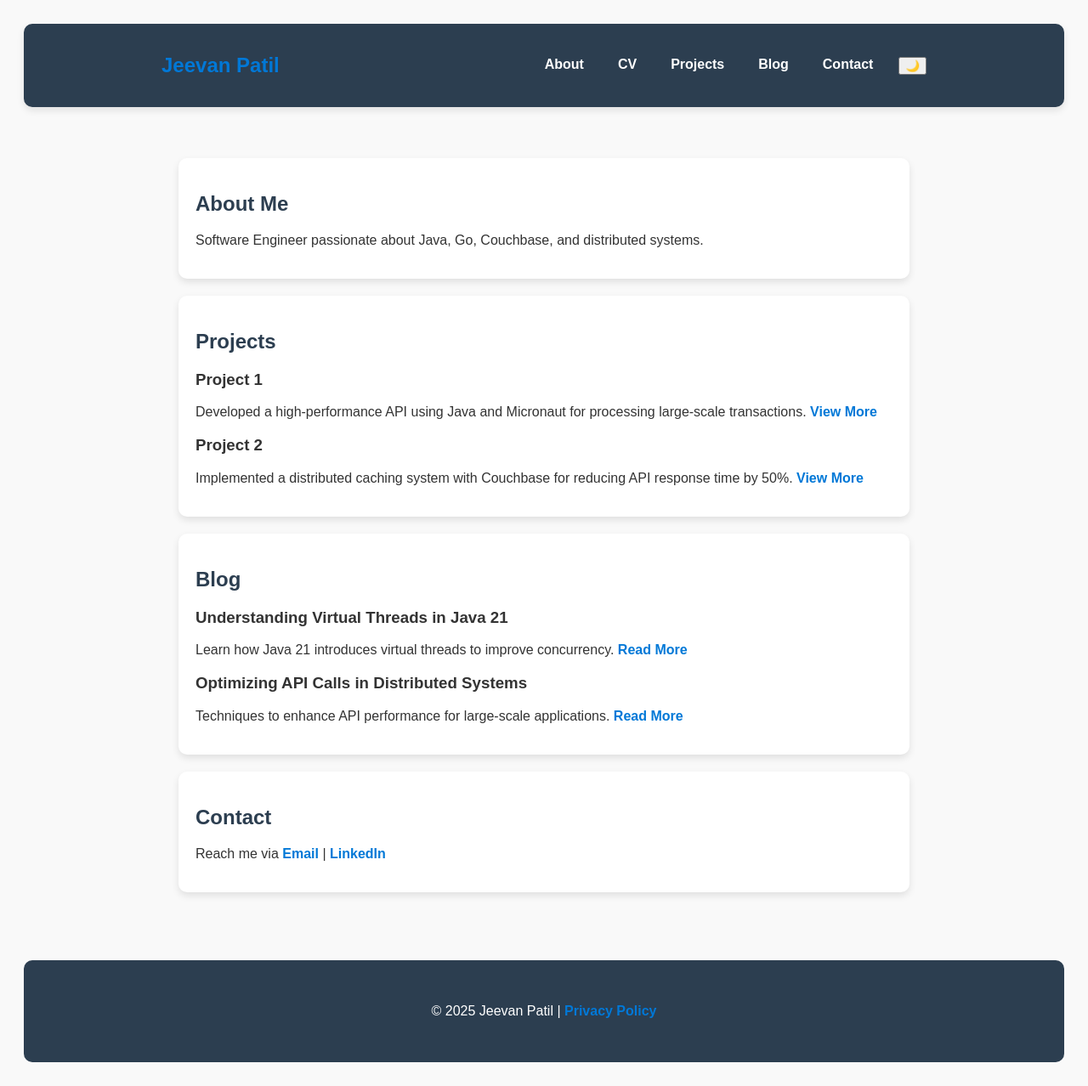
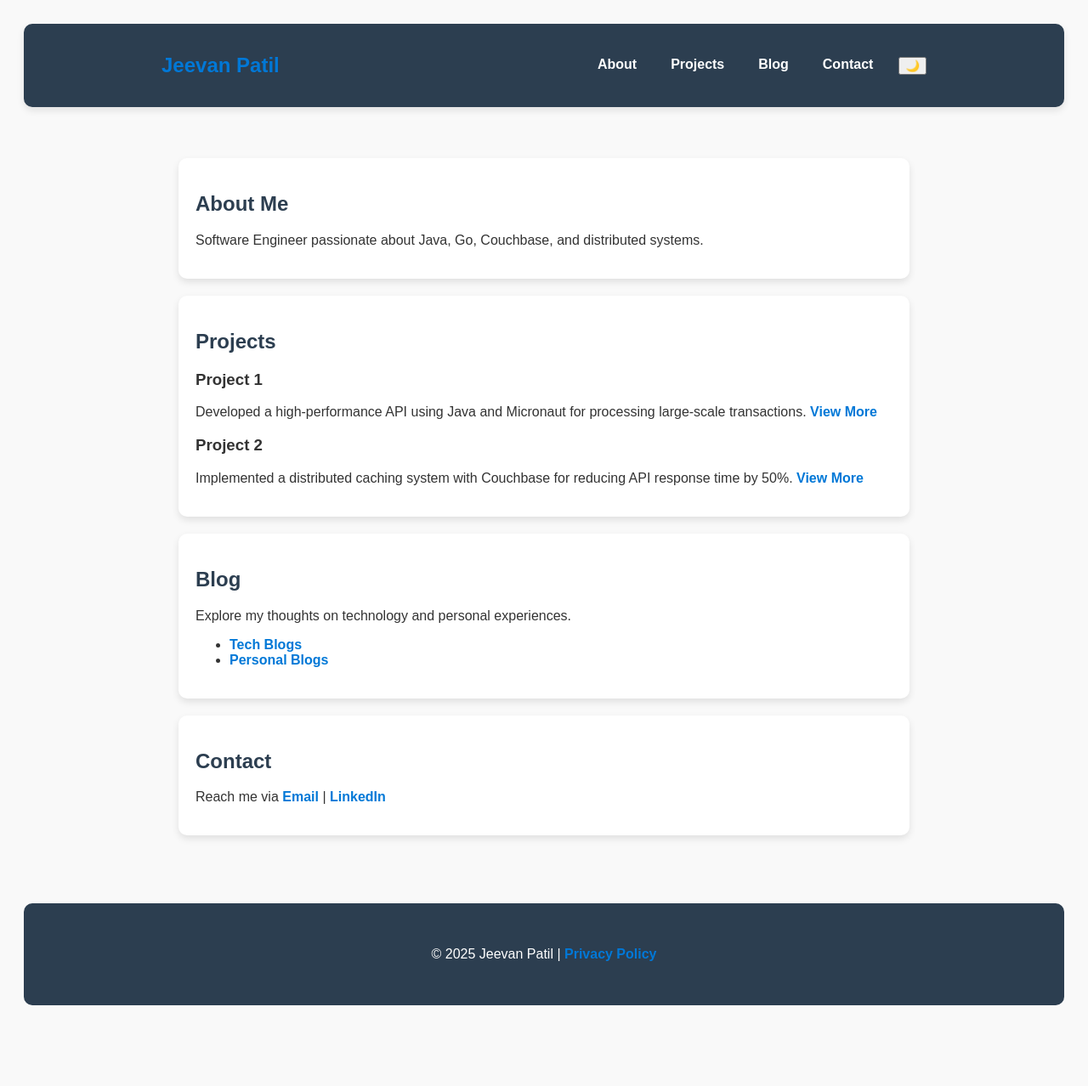
Before and after one commit to patiljeevanr/patiljeevanr.github.io, a Jekyll site: the page built from index.md, in a window 1280 px wide. Shown: the whole page at 85% size. Built offline with Jekyll 4.4.1, drawn with Linux system fonts in a browser that asks for light colours; after the commit the page ends 1211 px from its top, so only the background shows below that.

Commit message:
made new changes in web pages header

```diff
--- a/_includes/header.html
+++ b/_includes/header.html
@@ -3,11 +3,16 @@
         <h1><a href="{{ site.baseurl }}/">{{ site.title }}</a></h1>
         <nav>
             <ul>
-                <li><a href="{{ site.baseurl }}/about">About</a></li>
-                <li><a href="{{ site.baseurl }}/cv">CV</a></li>
-                <li><a href="{{ site.baseurl }}/projects">Projects</a></li>
-                <li><a href="{{ site.baseurl }}/blog/index">Blog</a></li>
-                <li><a href="{{ site.baseurl }}/contact">Contact</a></li>
+                <li><a href="{{ site.baseurl }}/about.md">About</a></li>
+                <li><a href="{{ site.baseurl }}/projects.md">Projects</a></li>
+                <li class="dropdown">
+                    <a href="#">Blog</a>
+                    <ul class="dropdown-menu">
+                        <li><a href="{{ site.baseurl }}/blog/tech.md">Tech Blogs</a></li>
+                        <li><a href="{{ site.baseurl }}/blog/personal.md">Personal Blogs</a></li>
+                    </ul>
+                </li>
+                <li><a href="{{ site.baseurl }}/contact.md">Contact</a></li>
                 <li><button id="theme-toggle">🌙</button></li>
             </ul>
         </nav>
--- a/assets/css/styles.css
+++ b/assets/css/styles.css
@@ -39,6 +39,7 @@
     margin: 0;
     display: flex;
     gap: 20px;
+    position: relative;
 }
 
 nav a {
@@ -54,10 +55,52 @@
     background: rgba(255, 255, 255, 0.2);
 }
 
+/* Dropdown Styling */
+.dropdown {
+    position: relative;
+}
+
+.dropdown-menu {
+    display: none;
+    position: absolute;
+    background: white;
+    list-style: none;
+    padding: 10px;
+    border-radius: 5px;
+    box-shadow: 0px 4px 8px rgba(0, 0, 0, 0.1);
+    top: 100%;
+    left: 0;
+    min-width: 150px;
+}
+
+.dropdown-menu li {
+    padding: 5px 10px;
+}
+
+.dropdown-menu a {
+    color: #2C3E50;
+    text-decoration: none;
+    display: block;
+}
+
+.dropdown-menu a:hover {
+    background: #f1f1f1;
+}
+
+.dropdown:hover .dropdown-menu {
+    display: block;
+}
+
 /* Dark Mode */
 .dark-mode {
     background: #222;
     color: #f4f4f4;
+}
+
+.dark-mode .card {
+    background: #333;
+    color: #fff;
+    box-shadow: 0px 4px 8px rgba(255, 255, 255, 0.1);
 }
 
 /* Card Styling */
--- a/index.md
+++ b/index.md
@@ -24,14 +24,11 @@
 
   <section id="blog" class="card">
       <h2>Blog</h2>
-      <article>
-          <h3>Understanding Virtual Threads in Java 21</h3>
-          <p>Learn how Java 21 introduces virtual threads to improve concurrency. <a href="#">Read More</a></p>
-      </article>
-      <article>
-          <h3>Optimizing API Calls in Distributed Systems</h3>
-          <p>Techniques to enhance API performance for large-scale applications. <a href="#">Read More</a></p>
-      </article>
+      <p>Explore my thoughts on technology and personal experiences.</p>
+      <ul>
+          <li><a href="blog/tech.md">Tech Blogs</a></li>
+          <li><a href="blog/personal.md">Personal Blogs</a></li>
+      </ul>
   </section>
 
   <section id="contact" class="card">
```
